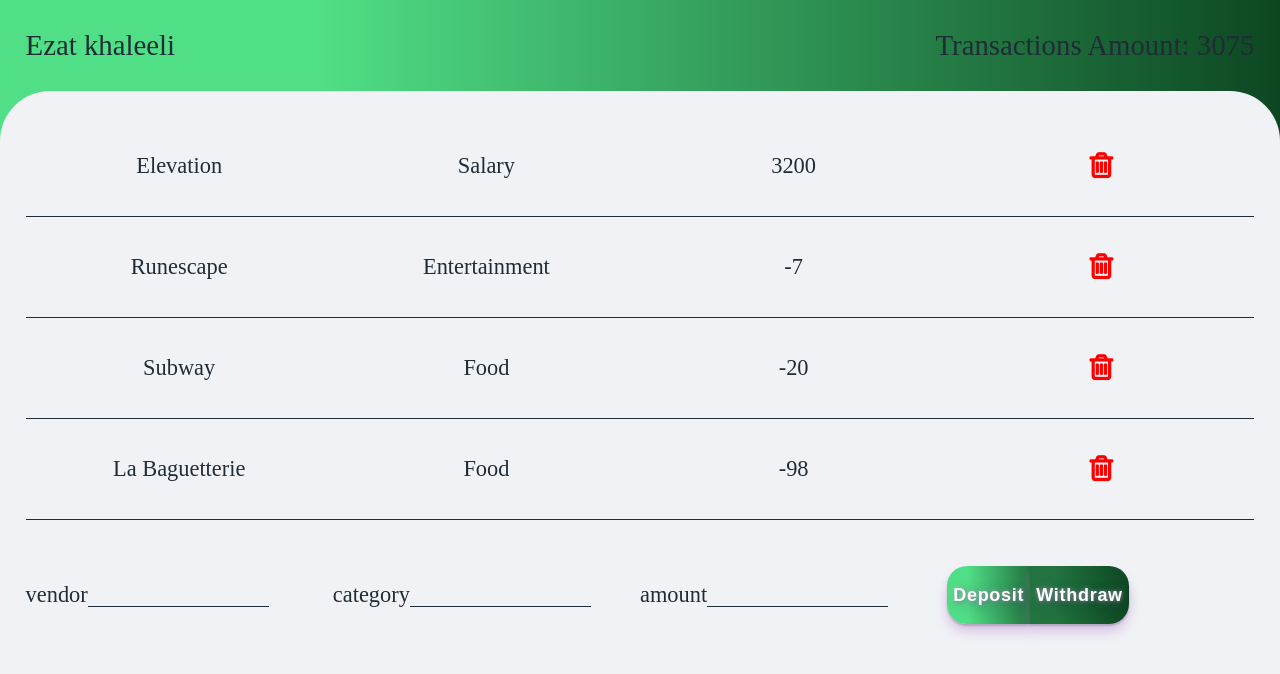
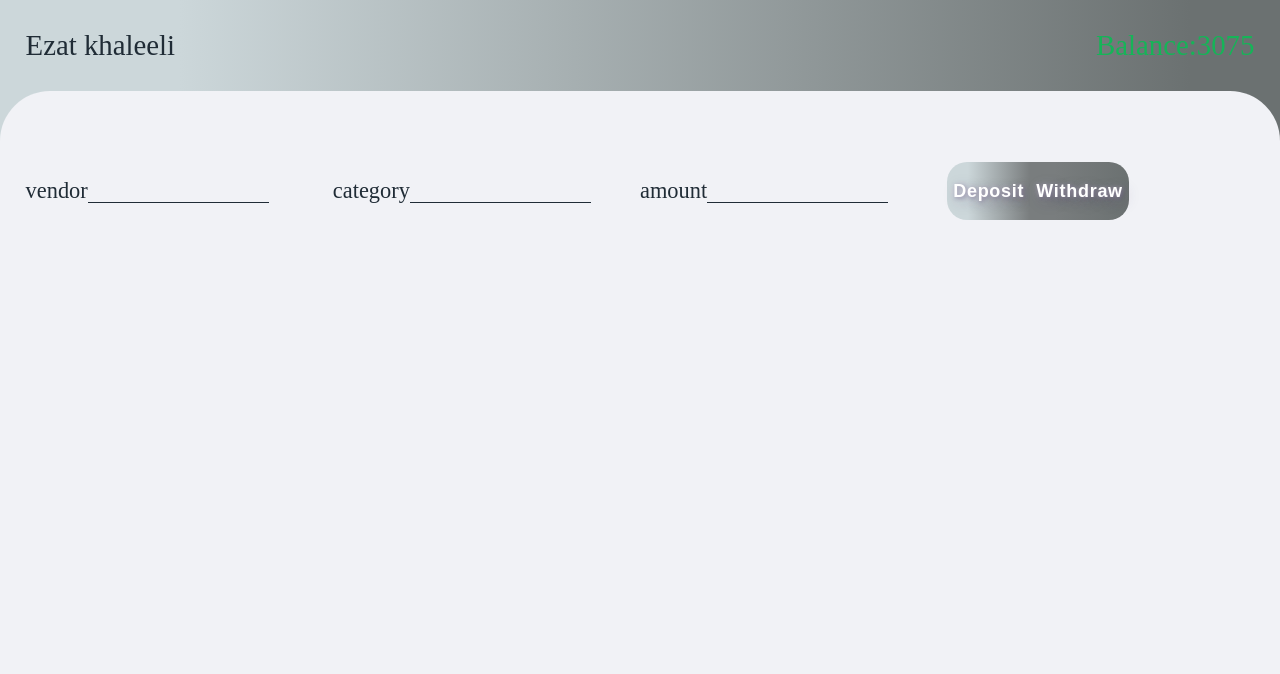
Before and after one commit to ezatkh/react-bank-project, a React (Create React App) app in the folder react-bank/: page /operation in a window 1280 px wide. Shown: the top 674 px of the page. Built offline with nearby package versions, Linux system fonts and the light colour scheme; a web font is replaced by a local one.

Commit message:
initialize route & activate balance design

```diff
--- a/react-bank/package.json
+++ b/react-bank/package.json
@@ -8,6 +8,7 @@
     "@testing-library/user-event": "^13.5.0",
     "react": "^18.2.0",
     "react-dom": "^18.2.0",
+    "react-router-dom": "^4.3.1",
     "react-scripts": "5.0.1",
     "web-vitals": "^2.1.4"
   },
--- a/react-bank/src/App.css
+++ b/react-bank/src/App.css
@@ -4,8 +4,8 @@
     width: 100%;
     display: flex;
     flex-direction: column;
-    background: rgb(80,222,134);
-    background: linear-gradient(90deg, rgba(80,222,134,1) 25%, rgba(13,71,34,1) 100%);
+    background: rgb(204,215,218);
+background: linear-gradient(90deg, rgba(204,215,218,1) 14%, rgba(107,113,113,1) 93%);
 }
 .header{
     color:rgb(32, 44, 54);
@@ -26,3 +26,9 @@
 .innerContent{
     margin: 2%;
 }
+.greenBalance{
+color: #16b458
+}
+.redBalance{
+    color: #a22719
+}
--- a/react-bank/src/App.js
+++ b/react-bank/src/App.js
@@ -2,6 +2,7 @@ import "./App.css";
 import React, { Component } from "react";
 import Transactions from "./components/Transactions";
 import Operations from "./components/Operations";
+import { BrowserRouter as Router, Link, Route } from "react-router-dom";
 class App extends Component {
   constructor() {
     super();
@@ -28,27 +29,40 @@ class App extends Component {
   };
   render() {
     let totalSum = 0;
+    let balance;
     let keys = this.state.transactions.map((key) => {
       totalSum += key.amount;
       return key.vendor;
     });
+    if (totalSum > 500) {
+      balance = <p className="greenBalance">Balance:{totalSum}</p>;
+    } else balance = <p className="redBalance">Balance:{totalSum}</p>;
     return (
+      <Router>
         <div className="App">
           <div className="header">
             <p>Ezat khaleeli</p>
-          <p>Transactions Amount: {totalSum}</p>
+            {balance}
           </div>
           <div className="content">
             <div className="innerContent">
+              <Route
+                path="/"
+                exact
+                render={() => (
                   <Transactions
                     key={keys}
                     transactions={this.state.transactions}
                     deleteTransaction={this.deleteTransaction}
                   />
-            <Operations />
+                )}
+              />
+
+              <Route path="/operation" exact render={() => <Operations />} />
             </div>
           </div>
         </div>
+      </Router>
     );
   }
 }
--- a/react-bank/src/components/Transactions.js
+++ b/react-bank/src/components/Transactions.js
@@ -12,7 +12,7 @@ class Transactions extends Component {
         />
       );
     });
-    return <div className="transactions">{allTransactions}</div>;
+    return <div className="transactions">{allTransactions} </div>;
   }
 }
 
--- a/react-bank/src/styles/Operations.css
+++ b/react-bank/src/styles/Operations.css
@@ -13,9 +13,7 @@ input{
     border-bottom: 1px solid rgb(32, 44, 54);
 }
 button{
-    background-image: linear-gradient(rgba(179, 132, 201, .84), rgba(57, 31, 91, .84) 50%);
     border-width: 0;
-    box-shadow: rgba(57, 31, 91, 0.24) 0 2px 2px,rgba(179, 132, 201, 0.4) 0 8px 12px;
     color: #FFFFFF;
     cursor: pointer;
     font-size: 18px;
@@ -31,13 +29,13 @@ button:hover {
   }
 .depositBtn{
 border-radius: 20px 0px 0px 20px;
-background: rgb(80,222,134);
-    background: linear-gradient(90deg, rgba(80,222,134,1) 25%, rgb(34, 115, 64) 100%);
+background: rgba(204,215,218,1);
+    background: linear-gradient(90deg, rgba(204,215,218,1) 25%, rgb(121, 125, 126) 100%);
 
 }
 .withdrawBtn{
     border-radius: 0px 20px 20px 0px;
-    background: rgb(34, 115, 64);
-    background: linear-gradient(90deg, rgb(34, 115, 64) 25%, rgba(13,71,34,1) 100%);
+    background: rgb(121, 125, 126);
+    background: linear-gradient(90deg, rgb(121, 125, 126) 25%, rgba(107,113,113,1) 100%);
 
 }
--- a/react-bank/src/styles/Transactions.css
+++ b/react-bank/src/styles/Transactions.css
@@ -3,7 +3,7 @@
     color: rgb(32, 44, 54);
 }
 .fa{
-    color: red;
+    color: #a22719;
     font-weight: bold;
     font-size: calc(1rem + 1vw );
 }
```
Also changed, not shown: 1 other file (tests, documents, lock files or other folders). Lines whose indentation alone changed are shown as unchanged.
